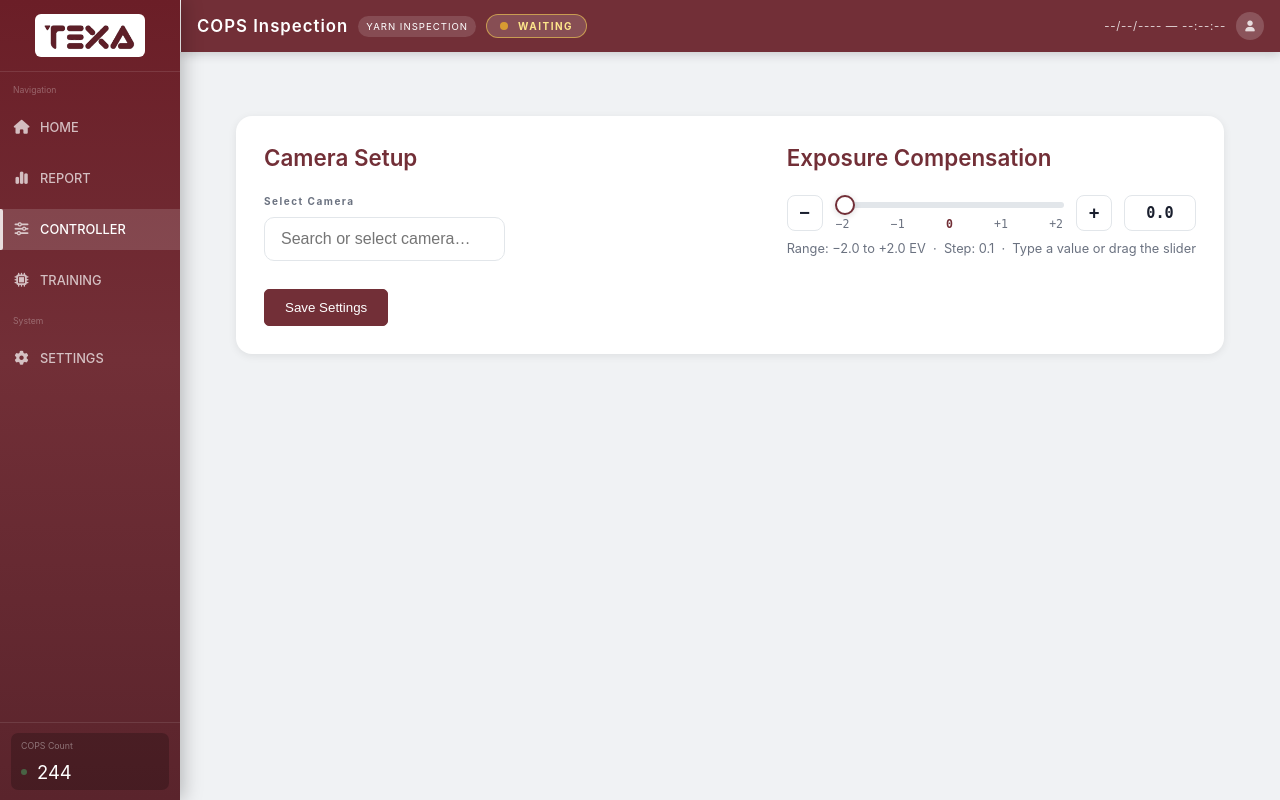
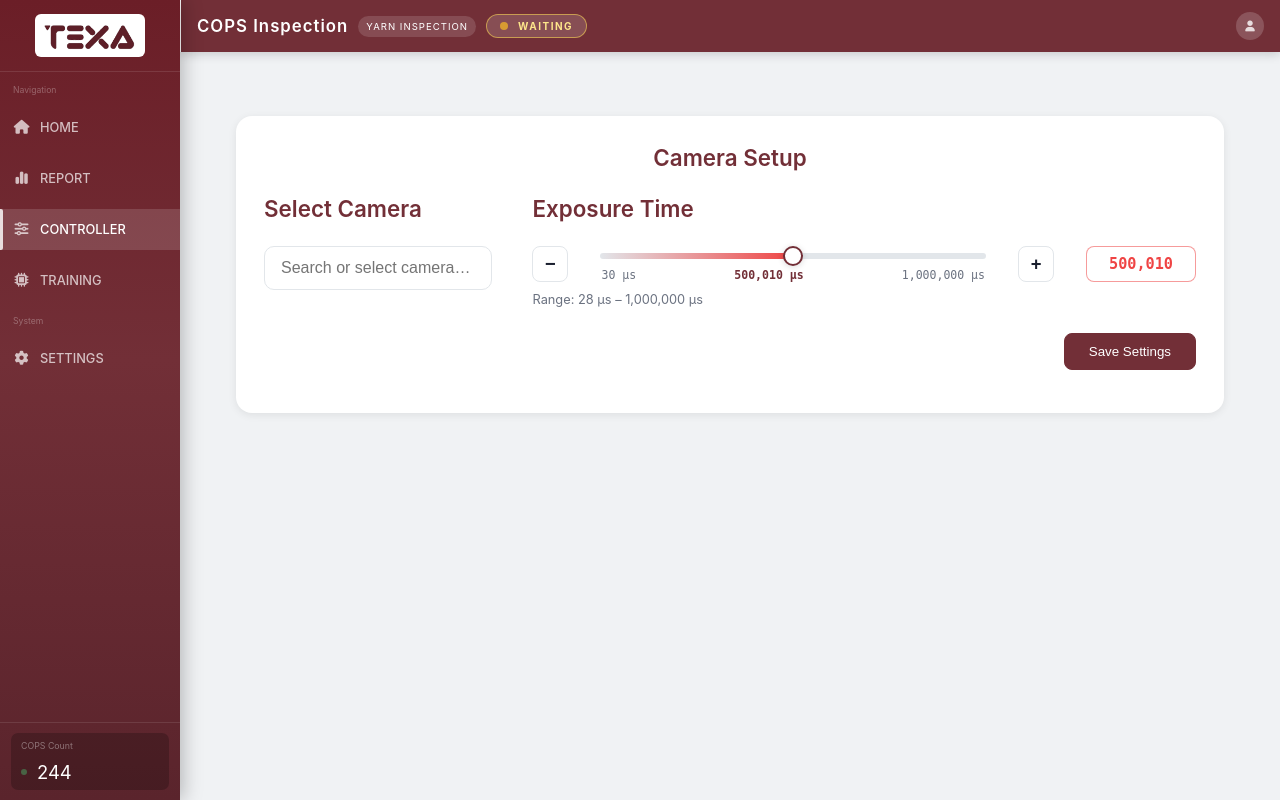
Before and after one commit to akashpt/cone-design, a Python web app: template templates/controller.html in a window 1280 px wide. Run offline with Jinja, Linux system fonts and the light colour scheme; the template is opened without the code that fills it, so the values that code supplies are empty; some libraries are stand-ins or nearby versions; some web fonts are replaced.

Commit message:
controler value dynamic changes

```diff
--- a/templates/controller.html
+++ b/templates/controller.html
@@ -10,6 +10,19 @@
     <script src="qrc:///qtwebchannel/qwebchannel.js"></script>
 
     <style>
+      .text-center {
+        text-align: center;
+      }
+      .text-end {
+        text-align: end;
+      }
+      .pb-4 {
+        padding-bottom: 15px;
+      }
+      .pt-4 {
+        padding-top: 15px;
+      }
+
       :root {
         --font-sans: "Inter", sans-serif;
         --primary: #722f37;
@@ -40,11 +53,13 @@
         height: fit-content;
         width: 100%;
       }
+
       .camera-settings-flex {
         display: flex;
+        justify-content: space-between;
+        gap: 40px;
+      }
 
-        justify-content: space-between;
-      }
       h3 {
         margin: 0 0 24px 0;
         color: var(--primary);
@@ -119,22 +134,15 @@
         color: var(--primary);
       }
 
-      .field-label {
-        font-size: 0.9rem;
-        font-weight: 500;
-        color: var(--text);
-        margin-bottom: 12px;
-      }
-
       /* ── Exposure Row ── */
-      .ev-row {
+      .exposure-row {
         display: flex;
         align-items: center;
         gap: 12px;
       }
 
       /* ── Stepper buttons ── */
-      .ev-btn {
+      .exp-btn {
         width: 36px;
         height: 36px;
         border-radius: 8px;
@@ -152,27 +160,28 @@
           border-color 0.15s,
           background 0.15s,
           color 0.15s;
-        line-height: 1;
         user-select: none;
       }
 
-      .ev-btn:hover {
+      .exp-btn:hover {
         border-color: var(--primary);
         color: var(--primary);
         background: var(--primary-xl);
       }
 
-      .ev-btn:active {
+      .exp-btn:active {
         transform: scale(0.93);
       }
 
       /* ── Slider ── */
-      .ev-slider-wrap {
+      .exp-slider-wrap {
         flex: 1;
         position: relative;
+        margin-right: 20px;
+        margin-left: 20px;
       }
 
-      .ev-slider {
+      .exp-slider {
         -webkit-appearance: none;
         appearance: none;
         width: 100%;
@@ -180,10 +189,11 @@
         border-radius: 999px;
         outline: none;
         cursor: pointer;
-        transition: background 0.15s;
+        background: #e2e6ea;
+        transition: background 0.2s;
       }
 
-      .ev-slider::-webkit-slider-thumb {
+      .exp-slider::-webkit-slider-thumb {
         -webkit-appearance: none;
         width: 20px;
         height: 20px;
@@ -197,12 +207,12 @@
           box-shadow 0.15s;
       }
 
-      .ev-slider::-webkit-slider-thumb:hover {
+      .exp-slider::-webkit-slider-thumb:hover {
         transform: scale(1.1);
         box-shadow: 0 2px 10px rgba(114, 47, 55, 0.25);
       }
 
-      .ev-slider::-moz-range-thumb {
+      .exp-slider::-moz-range-thumb {
         width: 20px;
         height: 20px;
         border-radius: 50%;
@@ -212,9 +222,9 @@
         cursor: pointer;
       }
 
-      /* ── Type input ── */
-      .ev-input {
-        width: 72px;
+      /* ── Number input ── */
+      .exp-input {
+        width: 110px;
         height: 36px;
         border: 1.5px solid var(--border);
         border-radius: 8px;
@@ -229,56 +239,56 @@
         transition:
           border-color 0.15s,
           box-shadow 0.15s;
+        margin-left: 20px;
       }
 
-      .ev-input:focus {
+      .exp-input:focus {
         border-color: var(--primary);
         box-shadow: 0 0 0 3px rgba(114, 47, 55, 0.1);
       }
 
-      /* ── Scale ticks below slider ── */
-      .ev-scale {
+      /* ── Scale ticks ── */
+      .exp-scale {
         display: flex;
         justify-content: space-between;
         margin-top: 6px;
         padding: 0 1px;
       }
 
-      .ev-scale span {
+      .exp-scale span {
         font-size: 0.72rem;
         color: var(--muted);
         font-family: monospace;
       }
 
-      .ev-scale span.center {
+      .exp-scale span.center {
         font-weight: 600;
         color: var(--primary);
       }
 
-      /* ── Help text ── */
       .help {
         font-size: 0.8rem;
         color: var(--muted);
         margin-top: 10px;
       }
+
       .save_btn {
         border: 1px solid var(--primary);
         background: var(--primary);
         color: white;
-        padding: 10px 20px;
-        border-radius: 5px;
+        padding: 10px 24px;
+        border-radius: 8px;
         cursor: pointer;
+        font-weight: 500;
       }
+
       .save_btn:hover {
-
-        background: var(--bg);
+        background: white;
         color: var(--primary);
       }
     </style>
   </head>
   <body>
-    <!-- Loader, sidebar, header, toast remain the same -->
-
     <div id="loaderDots" class="dots-loader">
       <div class="dot"></div>
       <div class="dot"></div>
@@ -288,29 +298,29 @@
     <aside>
       <div class="logo-area">
         <div class="logo_div">
-          <a href="index.html">
-            <img src="../static/img/logo.png" alt="Logo" />
-          </a>
+          <a href="index.html"
+            ><img src="../static/img/logo.png" alt="Logo"
+          /></a>
         </div>
       </div>
       <div class="menu-section">
         <div class="menu-label">Navigation</div>
-        <a href="index.html"  >
-         <div class="menu-item" id="menuHome">
-            <i class="fa-solid fa-house"></i> HOME</div>
-        </a>
+        <a href="index.html"
+          ><div class="menu-item" id="menuHome">
+            <i class="fa-solid fa-house"></i> HOME
+          </div></a
+        >
         <div class="menu-item" id="menuReport">
           <i class="fa-solid fa-chart-simple"></i> REPORT
         </div>
-        </a>
         <div class="menu-item active" id="menuController">
           <i class="fa-solid fa-sliders"></i> CONTROLLER
         </div>
-        <a href="training.html" >
-          <div class="menu-item" id="menuTraining">
+        <a href="training.html"
+          ><div class="menu-item" id="menuTraining">
             <i class="fa-solid fa-microchip"></i> TRAINING
-          </div>
-        </a>
+          </div></a
+        >
         <div class="menu-label" style="margin-top: 4px">System</div>
         <div class="menu-item"><i class="fa-solid fa-gear"></i> SETTINGS</div>
       </div>
@@ -323,6 +333,7 @@
         </div>
       </div>
     </aside>
+
     <main>
       <header>
         <div class="header-left">
@@ -334,7 +345,6 @@
           <span id="statusText">WAITING</span>
         </div>
         <div class="header-right">
-          <span id="liveTime">--/--/---- — --:--:--</span>
            <div class="header-user">
             <i
               class="fa-solid fa-user"
@@ -346,12 +356,12 @@
 
       <div class="content" style="padding: 32px 24px">
         <div class="camera-settings">
+          <h3 class="text-center">Camera Setup</h3>
+
           <div class="camera-settings-flex">
-            <div>
-              <h3>Camera Setup</h3>
-
+            <div style="max-width: 420px">
+              <h3>Select Camera</h3>
               <div class="field">
-                <label>Select Camera</label>
                 <div class="custom-select-container">
                   <input
                     type="text"
@@ -365,48 +375,46 @@
                 </div>
               </div>
             </div>
-            <div>
-              <h3>Exposure Compensation</h3>
 
-              <div class="ev-row">
-                <button class="ev-btn" id="evMinus" title="Decrease">−</button>
+            <div style="width: 700px">
+              <h3>Exposure Time</h3>
 
-                <div class="ev-slider-wrap">
+              <div class="exposure-row">
+                <button class="exp-btn" id="expMinus" title="Decrease">
+                  −
+                </button>
+
+                <div class="exp-slider-wrap">
                   <input
                     type="range"
-                  class="ev-slider"
-                  id="evSlider"
+                    class="exp-slider"
+                    id="expSlider"
                     min="10"
-                  max="300000"
+                    max="1000000"
                     step="10"
-                  value="5000"/>
-                  <div class="ev-scale">
-                    <span>−2</span>
-                    <span>−1</span>
-                    <span class="center">0</span>
-                    <span>+1</span>
-                    <span>+2</span>
+                    value="5000"
+                  />
+                  <div class="exp-scale" id="expScale"></div>
+                </div>
+
+                <button class="exp-btn" id="expPlus" title="Increase">+</button>
+
+                <input
+                  type="text"
+                  class="exp-input"
+                  id="expInput"
+                  value="5000"
+                  maxlength="12"
+                />
+              </div>
+
+              <div class="help" id="rangeHelp">
+                Select a camera to see supported exposure range
+              </div>
             </div>
           </div>
 
-                <button class="ev-btn" id="evPlus" title="Increase">+</button>
-
-                <input
-                  type="text"
-                  class="ev-input"
-                  id="evInput"
-                  value="0.0"
-                  maxlength="5"
-                />
-              </div>
-
-              <div class="help">
-                Range: −2.0 to +2.0 EV &nbsp;·&nbsp; Step: 0.1 &nbsp;·&nbsp;
-                Type a value or drag the slider
-              </div>
-            </div>
-          </div>
-          <div>
+          <div class="text-end pt-4 pb-4">
             <button class="save_btn" id="saveSettingsBtn">Save Settings</button>
           </div>
         </div>
@@ -420,11 +428,8 @@
 
     <script src="../static/script/controller.js"></script>
 
-
     <script>
-      // ─── Dynamic Exposure Slider ───
-
-      // ─── Searchable Camera Dropdown ───
+      // ─── Camera list ───────────────────────────────────────
       const cameras = [
         { value: "webcam", label: "Webcam" },
         { value: "hikrobot", label: "HikRobot Camera" },
@@ -433,10 +438,141 @@
         { value: "mindvision", label: "MindVision Camera" },
       ];
 
+      // ─── Exposure ranges per camera ────────────────────────
+      const exposureRanges = {
+        webcam: {
+          min: 1,
+          max: 100,
+          unit: "",
+          step: 1,
+          fmt: (v) => v.toString(),
+        },
+        rtsp: {
+          min: 1000,
+          max: 20000,
+          unit: "µs",
+          step: 100,
+          fmt: (v) => v.toString(),
+        },
+        hikrobot: {
+          min: 28,
+          max: 1000000,
+          unit: "µs",
+          step: 10,
+          fmt: (v) => v.toLocaleString(),
+        },
+        lucid: {
+          min: 20,
+          max: 30000000,
+          unit: "µs",
+          step: 10,
+          fmt: (v) => v.toLocaleString(),
+        },
+        mindvision: {
+          min: 10,
+          max: 10000000,
+          unit: "µs",
+          step: 10,
+          fmt: (v) => v.toLocaleString(),
+        },
+        default: {
+          min: 10,
+          max: 1000000,
+          unit: "µs",
+          step: 10,
+          fmt: (v) => v.toLocaleString(),
+        },
+      };
+
+      // ─── DOM elements ──────────────────────────────────────
       const searchInput = document.getElementById("cameraSearch");
       const optionsList = document.getElementById("cameraOptions");
       const hiddenInput = document.getElementById("cameraValue");
+      const slider = document.getElementById("expSlider");
+      const input = document.getElementById("expInput");
+      const minusBtn = document.getElementById("expMinus");
+      const plusBtn = document.getElementById("expPlus");
+      const scale = document.getElementById("expScale");
+      const helpText = document.getElementById("rangeHelp");
 
+      let currentRange = exposureRanges.default;
+
+      // ─── Format number with unit ───────────────────────────
+      function formatValue(v) {
+        return (
+          currentRange.fmt(Math.round(v)) +
+          (currentRange.unit ? " " + currentRange.unit : "")
+        );
+      }
+
+      // ─── Update slider attributes & scale labels ───────────
+      function updateExposureRange(camValue) {
+        currentRange = exposureRanges[camValue] || exposureRanges.default;
+
+        slider.min = currentRange.min;
+        slider.max = currentRange.max;
+        slider.step = currentRange.step;
+
+        // Choose sensible starting value (≈ middle, rounded to step)
+        let startVal =
+          Math.round(
+            (currentRange.min + currentRange.max) / 2 / currentRange.step,
+          ) * currentRange.step;
+        startVal = Math.max(
+          currentRange.min,
+          Math.min(currentRange.max, startVal),
+        );
+
+        slider.value = startVal;
+        input.value = currentRange.fmt(startVal);
+
+        helpText.innerHTML = `Range: ${formatValue(currentRange.min)} – ${formatValue(currentRange.max)}`;
+
+        updateScaleLabels();
+        updateSliderStyle();
+      }
+
+      function updateScaleLabels() {
+        scale.innerHTML = ""; // clear previous labels
+
+        const min = Number(slider.min);
+        const max = Number(slider.max);
+        const mid = (min + max) / 2;
+
+        // Helper to create one label
+        function addLabel(value, isCenter = false) {
+          const rounded =
+            Math.round(value / currentRange.step) * currentRange.step;
+          const safeVal = Math.max(min, Math.min(max, rounded));
+
+          const span = document.createElement("span");
+          span.textContent = formatValue(safeVal);
+          if (isCenter) span.classList.add("center");
+          scale.appendChild(span);
+        }
+
+        // Only three labels: left – center – right
+        addLabel(min, false); // start
+        addLabel(mid, true); // center (will get .center style)
+        addLabel(max, false); // end
+      }
+      function updateSliderStyle() {
+        const val = Number(slider.value);
+        const min = Number(slider.min);
+        const max = Number(slider.max);
+        const pct = max > min ? ((val - min) / (max - min)) * 100 : 0;
+
+        const mid = (min + max) / 2;
+        const color =
+          val < mid ? "#ef4444" : val > mid ? "#3b82f6" : "var(--primary)";
+
+        slider.style.background = `linear-gradient(to right, #e2e6ea 0%, ${color} ${pct}%, #e2e6ea ${pct}%)`;
+
+        input.style.color = val === mid ? "var(--text)" : color;
+        input.style.borderColor = val === mid ? "var(--border)" : color + "88";
+      }
+
+      // ─── UI event handlers ─────────────────────────────────
       function renderOptions(filter = "") {
         optionsList.innerHTML = "";
         const filtered = cameras.filter((c) =>
@@ -463,7 +599,8 @@
             searchInput.value = cam.label;
             hiddenInput.value = cam.value;
             optionsList.classList.remove("show");
-            // bridge.selectCamera?.(cam.value);   // ← connect to Qt if needed
+            updateExposureRange(cam.value);
+            // bridge?.selectCamera?.(cam.value);   // uncomment when Qt bridge is ready
           });
 
           optionsList.appendChild(item);
@@ -489,113 +626,50 @@
         }
       });
 
-      // initial render
-      renderOptions();
-    </script>
-
-    <script>
-      const slider = document.getElementById("evSlider");
-      const input = document.getElementById("evInput");
-      const btnMinus = document.getElementById("evMinus");
-      const btnPlus = document.getElementById("evPlus");
-
-      const MIN = -2.0,
-        MAX = 2.0,
-        STEP = 0.1;
-
-      function clamp(v) {
-        return Math.round(Math.max(MIN, Math.min(MAX, v)) * 10) / 10;
-      }
-
-      function applyColor(val) {
-        const pct = ((val - MIN) / (MAX - MIN)) * 100;
-        let trackColor, thumbColor;
-
-        if (val < 0) {
-          trackColor = `linear-gradient(to right, #fee2e2 0%, #ef4444 ${pct}%, #e2e6ea ${pct}%)`;
-          thumbColor = "#ef4444";
-        } else if (val > 0) {
-          const zeroPct = 50;
-          trackColor = `linear-gradient(to right, #e2e6ea 0%, #e2e6ea ${zeroPct}%, #3b82f6 ${zeroPct}%, #93c5fd ${pct}%, #e2e6ea ${pct}%)`;
-          thumbColor = "#3b82f6";
-        } else {
-          trackColor = "#e2e6ea";
-          thumbColor = "var(--primary)";
-        }
-
-        slider.style.background = trackColor;
-        slider.style.setProperty("--thumb-color", thumbColor);
-
-        // Apply thumb color via border override
-        document.documentElement.style.setProperty("--thumb-c", thumbColor);
-        slider.style.borderColor = thumbColor;
-
-        // Recolor thumb dynamically
-        const style =
-          document.getElementById("dynThumb") ||
-          (() => {
-            const s = document.createElement("style");
-            s.id = "dynThumb";
-            document.head.appendChild(s);
-            return s;
-          })();
-        style.textContent = `
-      #evSlider::-webkit-slider-thumb { border-color: ${thumbColor}; }
-      #evSlider::-moz-range-thumb     { border-color: ${thumbColor}; }
-    `;
-
-        // Input color
-        input.style.color =
-          val < 0 ? "#ef4444" : val > 0 ? "#3b82f6" : "var(--text)";
-        input.style.borderColor =
-          val !== 0 ? (val < 0 ? "#fca5a5" : "#93c5fd") : "var(--border)";
-      }
-
-      function update(val, source) {
-        val = clamp(val);
-        if (source !== "slider") slider.value = val;
-        if (source !== "input") input.value = val.toFixed(1);
-        applyColor(val);
-      }
-
-      slider.addEventListener("input", () =>
-        update(parseFloat(slider.value), "slider"),
-      );
+      // Slider & input sync
+      slider.addEventListener("input", () => {
+        input.value = currentRange.fmt(slider.value);
+        updateSliderStyle();
+      });
 
       input.addEventListener("input", () => {
-        const v = parseFloat(input.value);
-        if (!isNaN(v)) update(v, "input");
+        let v = parseFloat(input.value.replace(/[^0-9]/g, ""));
+        if (isNaN(v)) v = currentRange.min;
+        v = Math.max(currentRange.min, Math.min(currentRange.max, v));
+        slider.value = v;
+        input.value = currentRange.fmt(v);
+        updateSliderStyle();
       });
 
       input.addEventListener("blur", () => {
-        const v = parseFloat(input.value);
-        update(isNaN(v) ? 0 : v, "input");
+        let v = parseFloat(input.value.replace(/[^0-9]/g, ""));
+        if (isNaN(v)) v = currentRange.min;
+        v = Math.round(v / currentRange.step) * currentRange.step;
+        v = Math.max(currentRange.min, Math.min(currentRange.max, v));
+        slider.value = v;
+        input.value = currentRange.fmt(v);
+        updateSliderStyle();
       });
 
-      input.addEventListener("keydown", (e) => {
-        if (e.key === "Enter") input.blur();
-        if (e.key === "ArrowUp") {
-          e.preventDefault();
-          update(clamp(parseFloat(slider.value) + STEP), "both");
-        }
-        if (e.key === "ArrowDown") {
-          e.preventDefault();
-          update(clamp(parseFloat(slider.value) - STEP), "both");
-        }
+      minusBtn.addEventListener("click", () => {
+        let v = Number(slider.value) - currentRange.step;
+        v = Math.max(currentRange.min, v);
+        slider.value = v;
+        input.value = currentRange.fmt(v);
+        updateSliderStyle();
       });
 
-      btnMinus.addEventListener("click", () =>
-        update(clamp(parseFloat(slider.value) - STEP), "both"),
-      );
-      btnPlus.addEventListener("click", () =>
-        update(clamp(parseFloat(slider.value) + STEP), "both"),
-      );
+      plusBtn.addEventListener("click", () => {
+        let v = Number(slider.value) + currentRange.step;
+        v = Math.min(currentRange.max, v);
+        slider.value = v;
+        input.value = currentRange.fmt(v);
+        updateSliderStyle();
+      });
 
-      // Init
-      update(0, "both");
-    </script>
-
-
+      // ─── Init ──────────────────────────────────────────────
+      renderOptions();
+      updateExposureRange("hikrobot"); // or any default you prefer
     </script>
   </body>
 </html>
```
Lines whose indentation alone changed are shown as unchanged.
